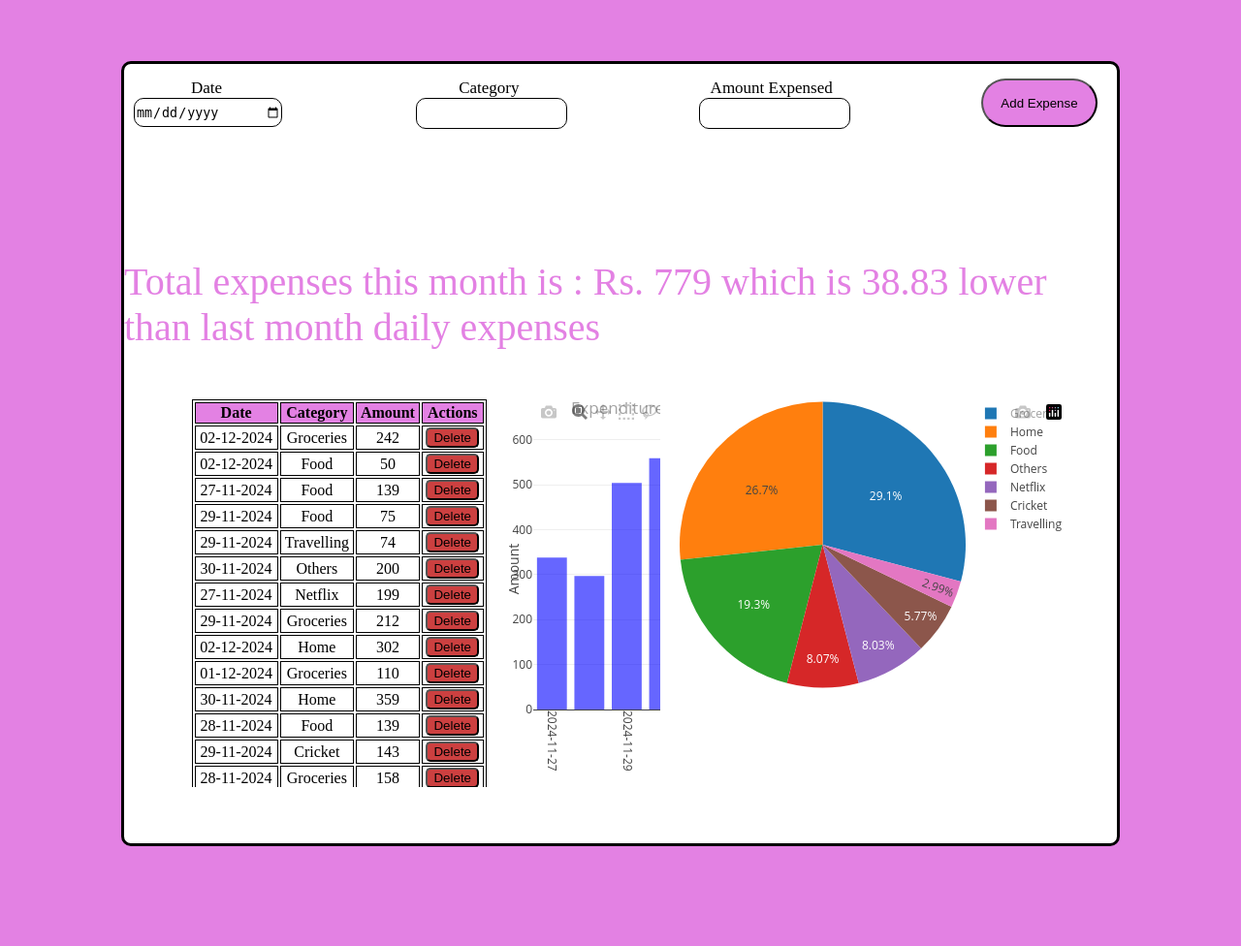
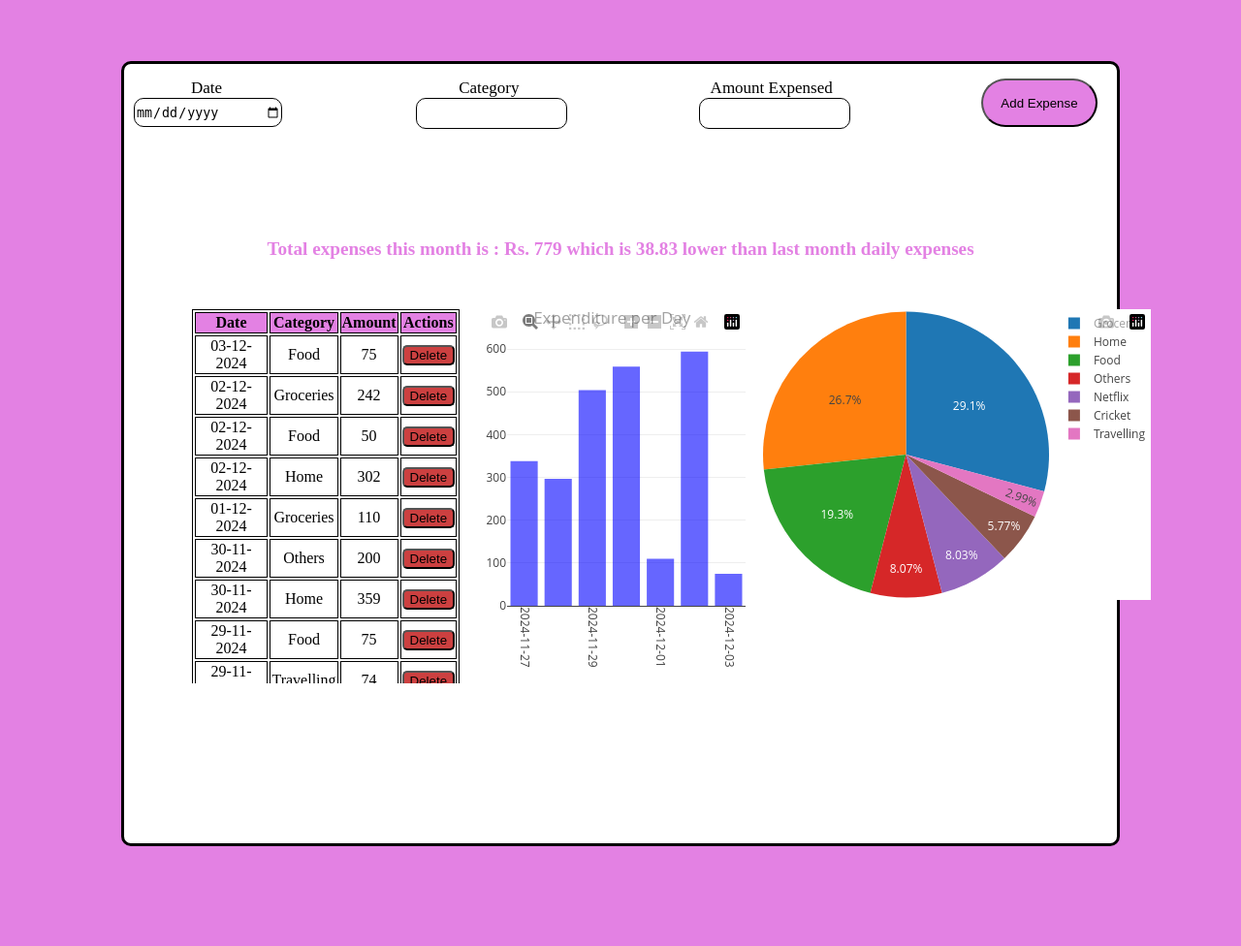
Before and after one commit to Abid-Ansari/ExpenseTrackerWebApp, a Flask app: page / in a window 1280 px wide. Shown: the top 976 px of the page at 97% size. Run offline with Flask 3, Linux system fonts and the light colour scheme; data comes from the database, SQL or seed files in the repository; some libraries are stand-ins or nearby versions.

Commit message:
last changes before deployment

```diff
--- a/app.py
+++ b/app.py
@@ -29,7 +29,7 @@ class Expenses(db.Model):
 def main_function():
     items = Expenses()
     # retreive all the records
-    expense_items = items.query.all()
+    expense_items = items.query.order_by(Expenses.date.desc()).all()
     records = []
     print(records)
     print(expense_items)
--- a/static/style.css
+++ b/static/style.css
@@ -32,37 +32,40 @@ body{
     justify-content: space-between;
     margin-left: 5%;
     margin-right: 5%;
+    height: 80%;
 }
 .summary{
     display: flex;
     justify-content: center;
-    font-size: 40px;
+    font-size: 120%;
+    font-weight: bold;
     color: rgb(227, 129, 227);
 }
 
 .History{
-    height: 400px;
-    min-width: 33%;
+    width: 30%;
+    min-width: 30%;
     overflow-y: auto;
-    width: 400px;
+    height: 60%;
     margin-left: 2%;
     padding: 0;
 }
 
 #barChart{
     overflow-x: auto;
-    width: 300px;
-    height:400px;
+    width: 30%;
+    min-width: 30%;
+    height:60%;
     margin-left: 2%;
-    margin-right: 20px;
+    margin-right: 2%;
     padding: 0;
 }
 
 #piechart{
     padding: auto;
-    width: 10px;
-    min-width: 10%;
-    height:400px;
+    width: 30%;
+    min-width: 30%;
+    height:60%;
     max-width: fit-content;
  }
 
--- a/templates/index.html
+++ b/templates/index.html
@@ -119,8 +119,8 @@
         var date = bar_data.map(item => item.date)
         var exp = bar_data.map(item => item.amount)
 
-        var layout_bar = {  margin: { l: 30, r: 0, b: 80, t: 30 },height:400 ,width:300,  title: 'Expenditure per Day',
-                           xaxis:{tickformat: '%Y-%m-%d',tickangle:90} ,yaxis:{title:'Amount' , showticklabels:true}   };
+        var layout_bar = {  margin: { l: 30, r: 0, b: 80, t: 30 },autosize:true, title: 'Expenditure per Day',
+                           xaxis:{tickformat: '%Y-%m-%d',tickangle:90} ,yaxis:{ showticklabels:true}   };
 
 
         var plot_data = [{
```
